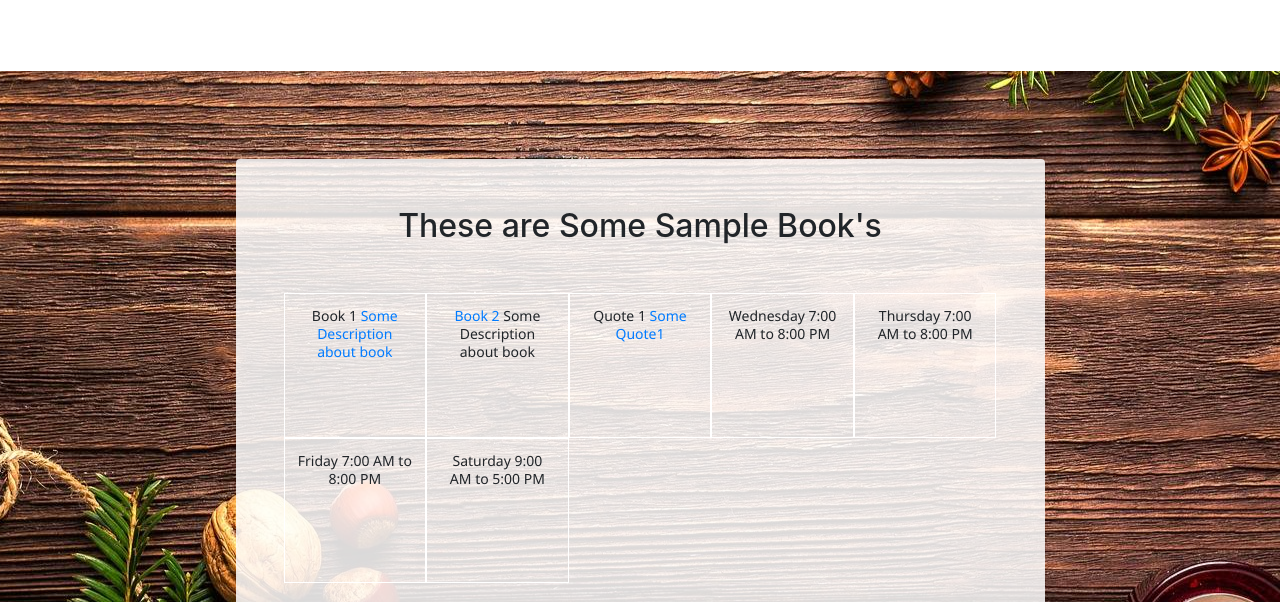
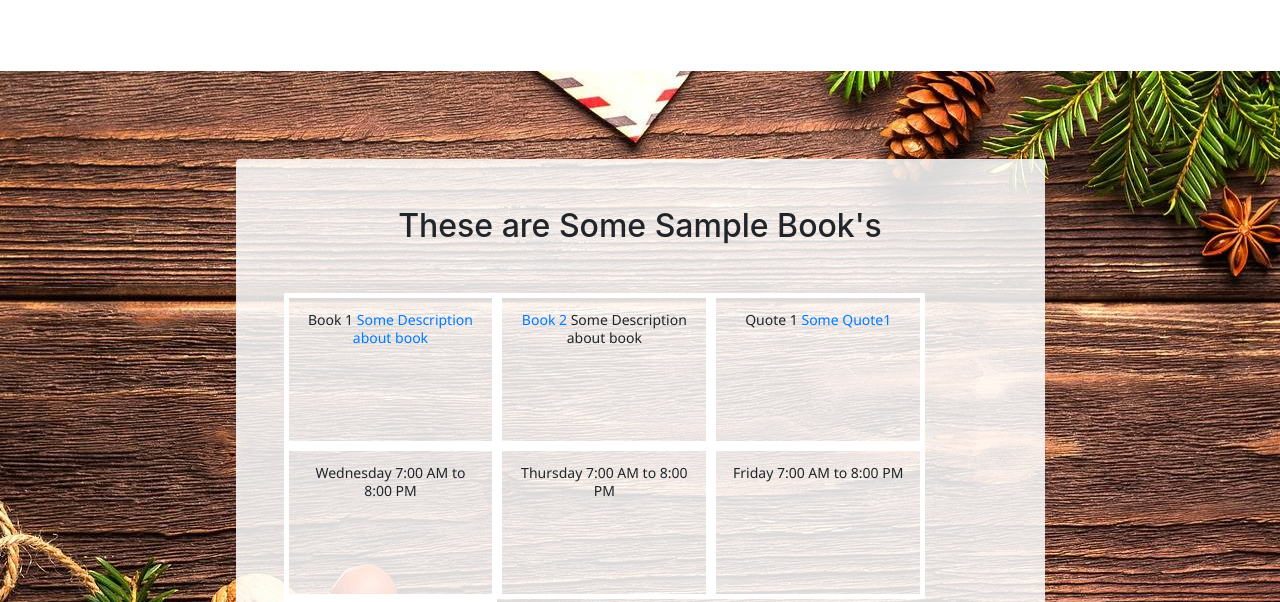
Before and after one commit to rgubbala11/SampleSite, a website: page index.html in a window 1280 px wide. Both pictures are taken after a click on the item "BOOKS". Shown: the part 171-773 px from the top of the page. Drawn offline with nearby package versions, Linux system fonts and the light colour scheme.

Commit message:
CSS Changes
CSS Changes for Books page

```diff
--- a/styles.css
+++ b/styles.css
@@ -78,11 +78,11 @@ a:not([href]):not([tabindex]){
 }
 
 .box {
-    width: 20%;
+    width: 30%;
     padding-bottom: 20%;
     position: relative;
     float: left;
-    border: 1px solid white;
+    border: 5px solid white;
 }
 
 .tile {
```
